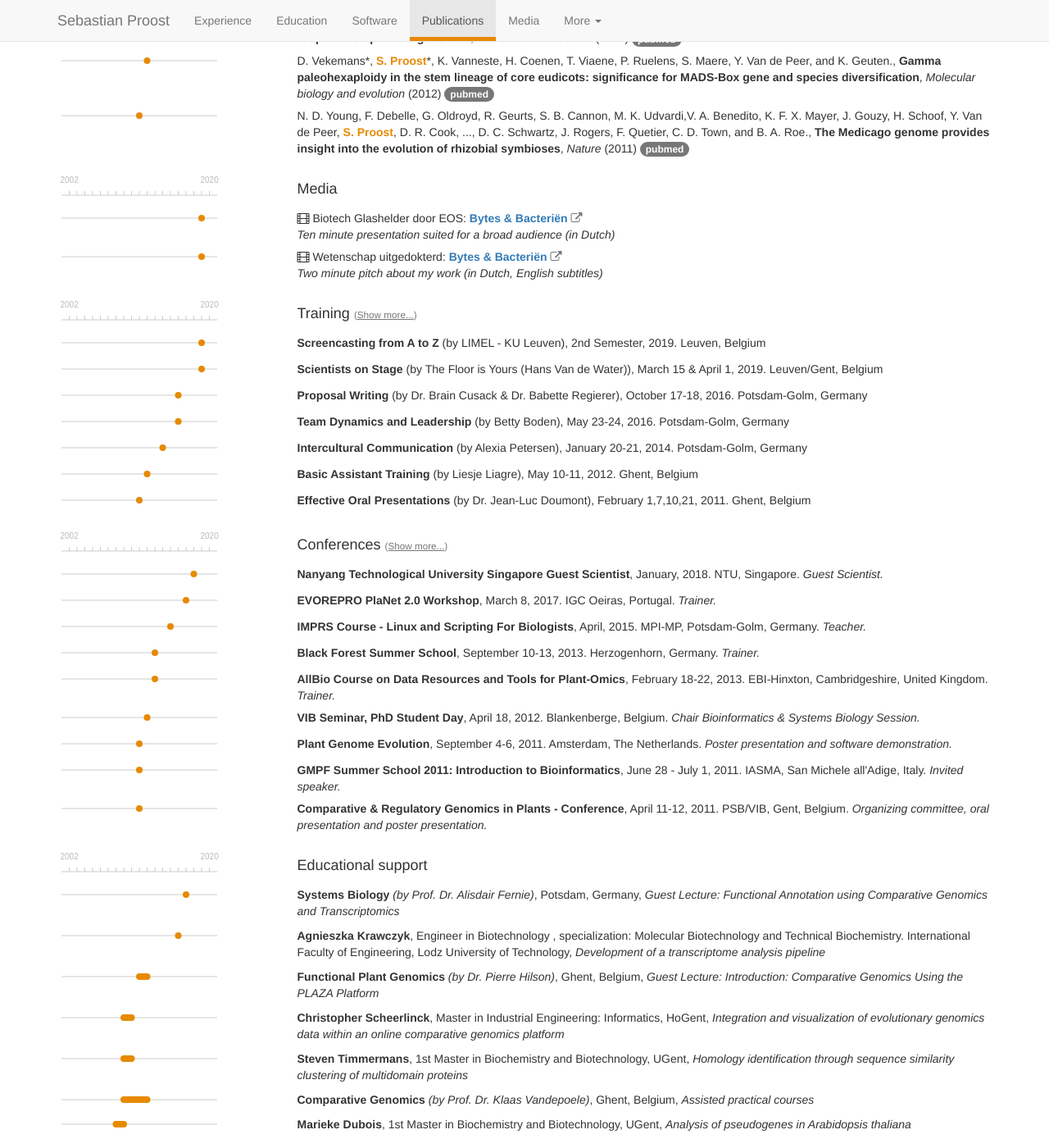
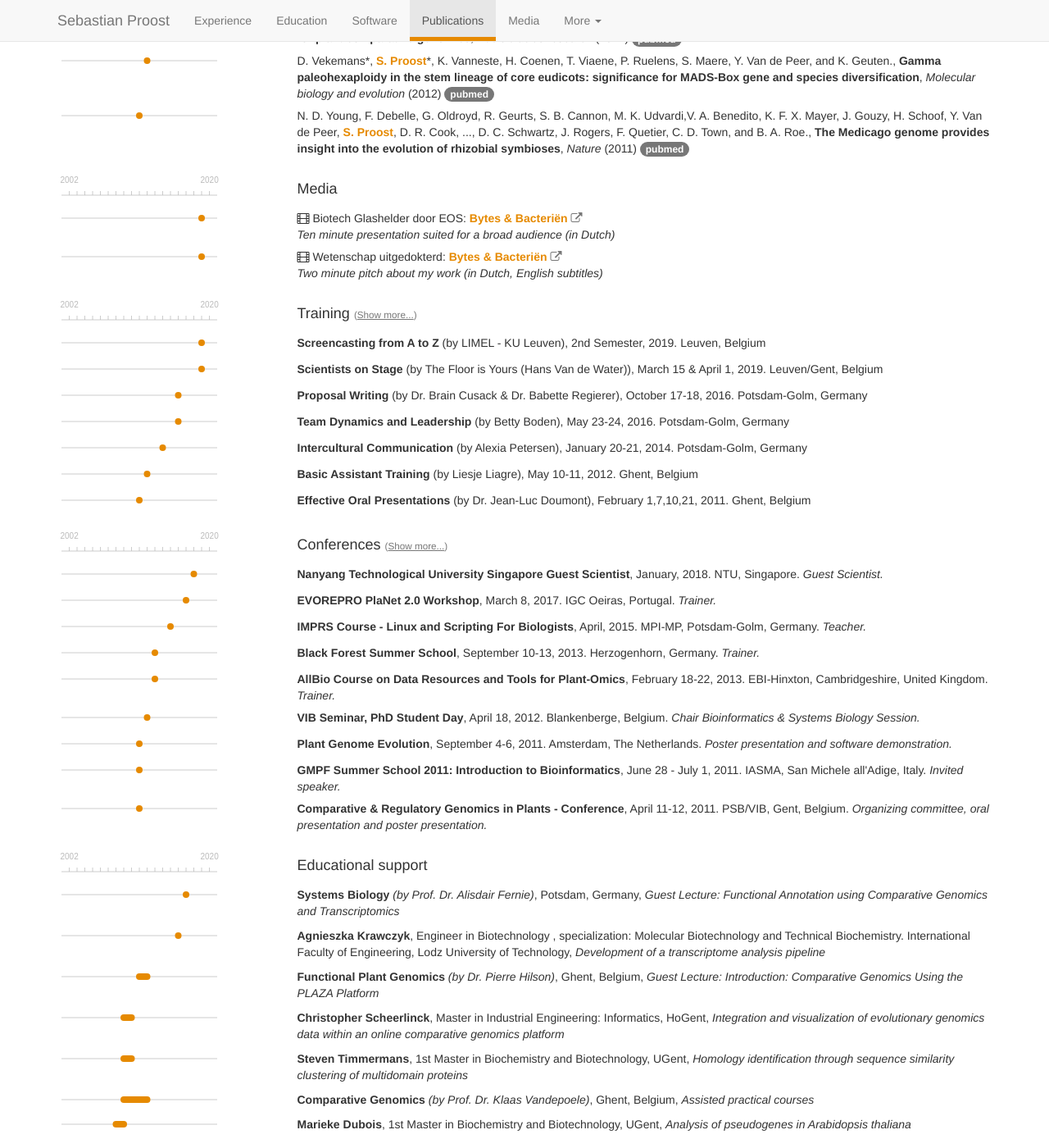
Before and after one commit to sepro/resume-pre2020, a Jekyll site: the page built from index.html, in a window 1280 px wide and 1400 px high, scrolled down 1930 px. Shown: the whole window at 82% size. Built offline with Jekyll 4.4.1, drawn with Linux system fonts in a browser that asks for light colours; Markdown is read by kramdown in place of the engine named in the settings.

Commit message:
updated css

```diff
--- a/css/main.css
+++ b/css/main.css
@@ -91,3 +91,11 @@ strong.author {
   border-bottom: 1px dashed #999;
   display: inline;
 }
+
+.media-link {
+    color:#e68a00
+}
+
+.media-link:hover {
+    color:#d67a00
+}
```
